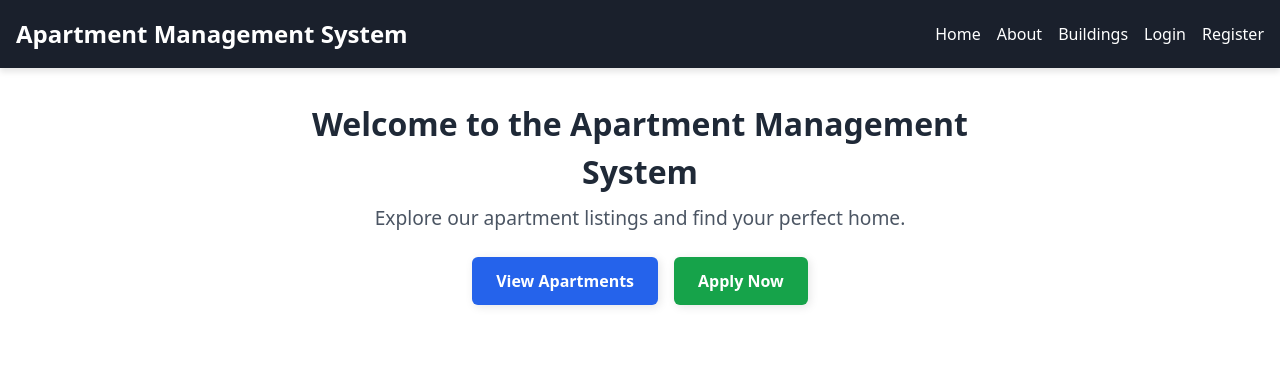
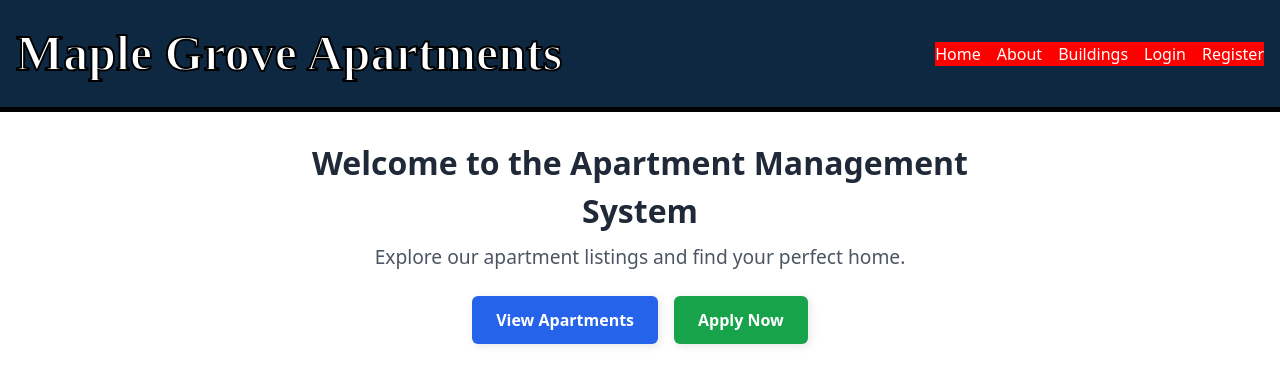
Before and after one commit to AsiaOsman06/AMS, a React (Create React App) app in the folder frontend/: page / in a window 1280 px wide. Shown: the top 384 px of the page. Built offline with nearby package versions, Linux system fonts and the light colour scheme.

Commit message:
Editted the styling of the navbar in App.jsx and styles.css

```diff
--- a/frontend/src/App.jsx
+++ b/frontend/src/App.jsx
@@ -24,7 +24,7 @@ const App = () => {
     <Router>
       {/* Navbar */}
       <nav className="navbar">
-        <h1>Apartment Management System</h1>
+        <h1>Maple Grove Apartments</h1>
         <div className="nav-links">
           <Link to="/">Home</Link>
           <Link to="/about">About</Link>
--- a/frontend/src/styles.css
+++ b/frontend/src/styles.css
@@ -2,22 +2,28 @@
 
 /* Navbar */
 .navbar {
-  background-color: #1a202c; /* Dark gray */
-  color: white;
+  background-color: #0E2841; /* Dark Blue */
+  outline-style: solid;
+  outline-color: black;
+  outline-width: 5px;
   padding: 1rem;
-  box-shadow: 0px 4px 6px rgba(0, 0, 0, 0.1);
   display: flex;
   justify-content: space-between;
   align-items: center;
 }
 
 .navbar h1 {
-  font-size: 1.5rem;
+  color: rgb(255, 255, 255);
+  font-family: 'Agency FB';
+  font-size: 50px;
+  -webkit-text-stroke-color: black;
+  -webkit-text-stroke-width: .02in;
   font-weight: bold;
 }
 
 .nav-links {
   display: flex;
+  background-color: red;
   gap: 1rem;
 }
 
```
